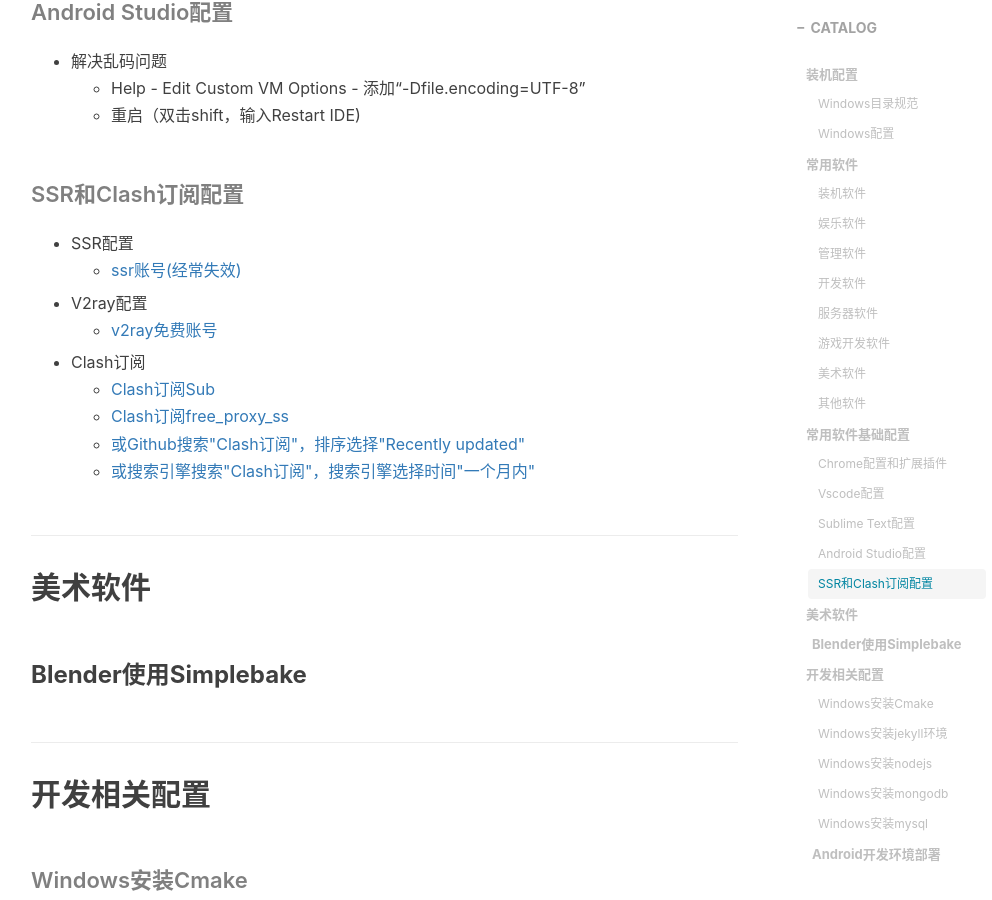
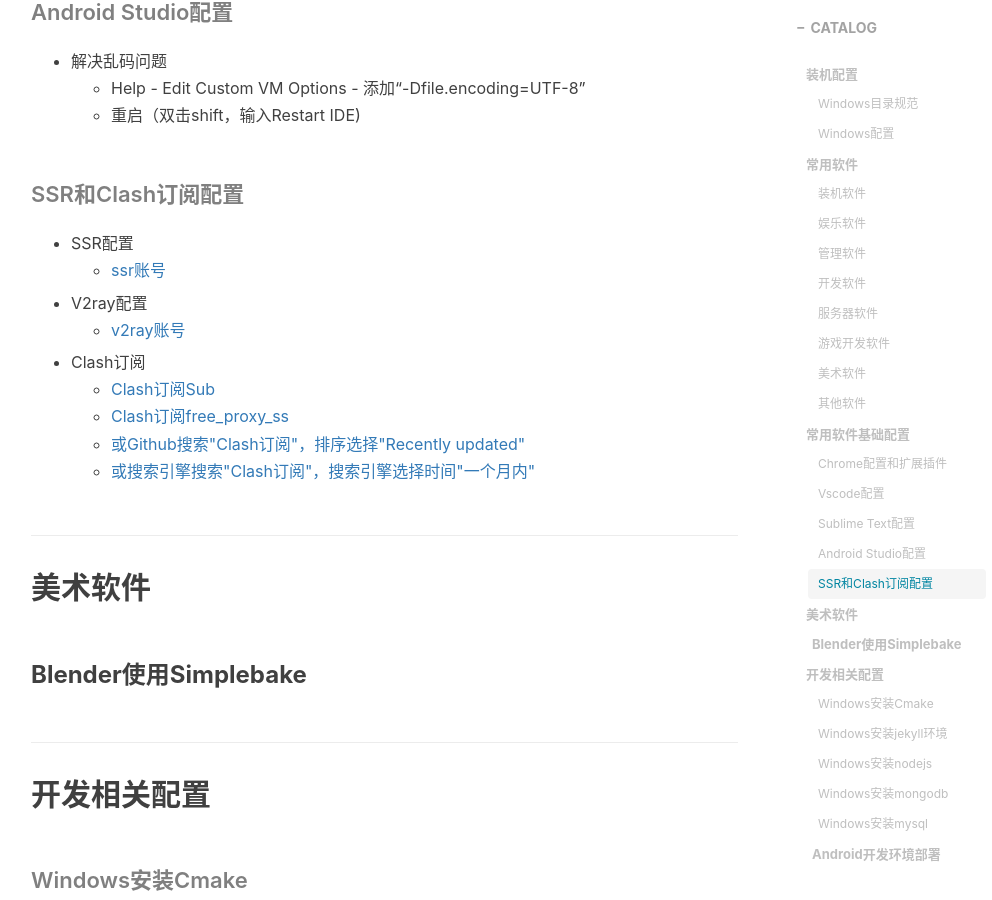
Before and after one commit to gumcstronger/gumcstronger.github.io, a Jekyll site: the page built from _posts/2022/2022-08-24-windows.md, in a window 1280 px wide and 900 px high, scrolled down 6900 px. Shown: the whole window, without its empty margins (234-1226 px from the left). Built offline with Jekyll 4.4.1, drawn with Linux system fonts in a browser that asks for light colours; comment, search, counter and statistics services are not loaded.

Commit message:
Update 2022-08-24-windows.md

```diff
--- a/_posts/2022/2022-08-24-windows.md
+++ b/_posts/2022/2022-08-24-windows.md
@@ -244,9 +244,9 @@
 #### SSR和Clash订阅配置
 
 - SSR配置
-  - [ssr账号(经常失效)](https://github.com/Alvin9999/new-pac/wiki/ss%E5%85%8D%E8%B4%B9%E8%B4%A6%E5%8F%B7)
+  - [ssr账号](https://github.com/Alvin9999/new-pac/wiki/ss%E5%85%8D%E8%B4%B9%E8%B4%A6%E5%8F%B7)
 - V2ray配置
-  - [v2ray免费账号](https://github.com/Alvin9999/new-pac/wiki/v2ray%E5%85%8D%E8%B4%B9%E8%B4%A6%E5%8F%B7)
+  - [v2ray账号](https://github.com/Alvin9999/new-pac/wiki/v2ray%E5%85%8D%E8%B4%B9%E8%B4%A6%E5%8F%B7)
 - Clash订阅
   - [Clash订阅Sub](https://github.com/anaer/Sub)
   - [Clash订阅free_proxy_ss](https://github.com/learnhard-cn/free_proxy_ss)
```
